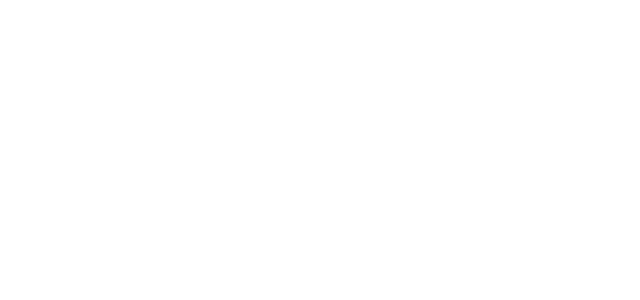
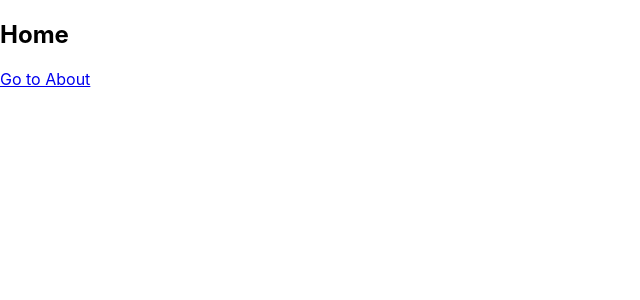
Before and after one commit to ParvathiAjay/React_JWT, a React (Create React App) app: page / in a window 1280 px wide. Shown: the top 300 px of the page, without its empty margins (0-640 px from the left). Built offline with nearby package versions, Linux system fonts and the light colour scheme.

Commit message:
update hash

```diff
--- a/src/App.js
+++ b/src/App.js
@@ -7,14 +7,14 @@
 
 const App = () => {
   return (
-    <Router basename='/React_JWT'>
+    // <Router basename='/React_JWT'>
       <Routes>
         <Route path="/" element={<Home />} />
         {/* <Route path="/contact" element={<Contact />} /> */}
         <Route path="/about" element={<About />} />
         <Route path="/help" element={<Help />} />
       </Routes>
-    </Router>
+    // </Router>
   );
 };
 
--- a/src/index.js
+++ b/src/index.js
@@ -3,11 +3,14 @@
 import './index.css';
 import App from './App';
 import reportWebVitals from './reportWebVitals';
+import { HashRouter } from 'react-router-dom';
 
 const root = ReactDOM.createRoot(document.getElementById('root'));
 root.render(
   <React.StrictMode>
-    <App />
+    <HashRouter>
+      <App />
+    </HashRouter>
   </React.StrictMode>
 );
 
```
